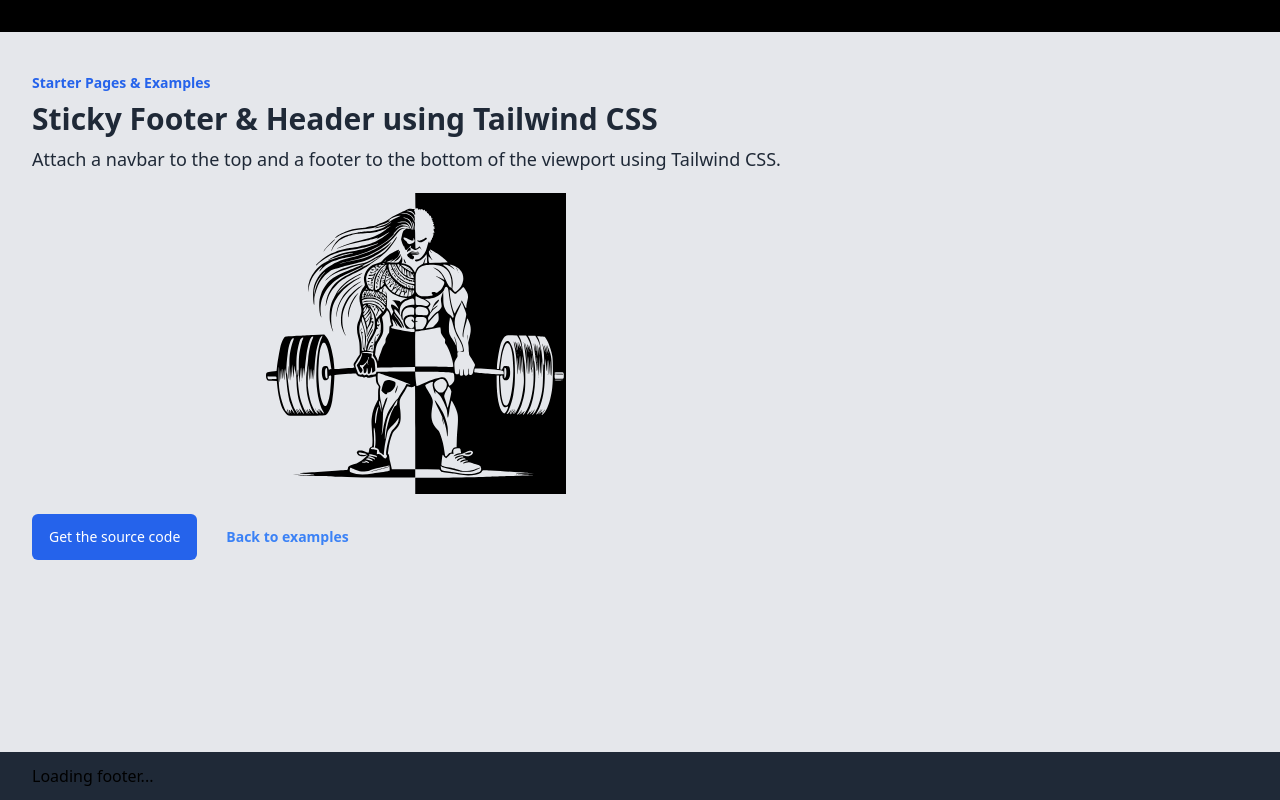
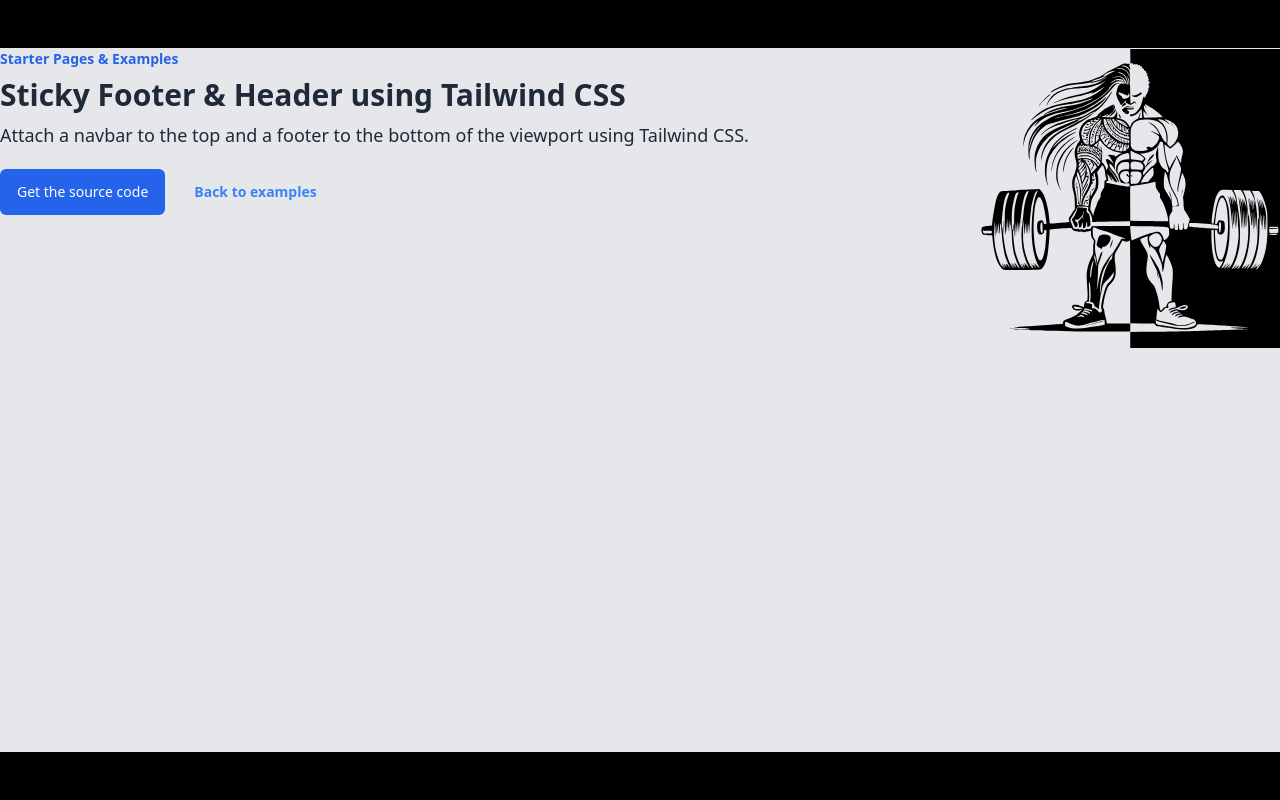
Before and after one commit to ckhine/coaching, a website: page index.html in a window 1280 px wide. Drawn offline with nearby package versions, Linux system fonts and the light colour scheme.

Commit message:
update template

```diff
--- a/index.html
+++ b/index.html
@@ -20,7 +20,7 @@
 
 <body class="bg-gray-200 h-screen flex flex-col" x-data="{ showModal: false }">
   <!-- ========== HEADER ========== -->
-  <header class="flex flex-wrap sm:justify-start sm:flex-nowrap z-50 w-full bg-[#000000] border-b border-gray-200 text-sm py-4 dark:bg-gray-800 dark:border-gray-700">
+  <header class="flex flex-wrap sm:justify-start sm:flex-nowrap z-50 w-full bg-[#000000] border-b border-gray-200 text-sm py-6 dark:bg-gray-800 dark:border-gray-700">
       <nav class="max-w-[120rem] w-full mx-auto px-4 sm:flex sm:items-center sm:justify-between sm:px-6 lg:px-8" aria-label="Global" hx-get="/v1/header" hx-trigger="load">
       </nav>
   </header>
@@ -28,18 +28,16 @@
 
   <!-- ========== MAIN CONTENT ========== -->
   <main id="content" role="main" class="shrink-0">
-    <div class="max-w-[115rem] mx-auto py-10 px-4 sm:px-6 lg:px-8">
+    <div class="max-w-[115rem] mx-auto py-0 px-0 sm:px-0 lg:px-0">
+      <div class="grid grid-cols-1 lg:grid-cols-10 gap-8">
 
+        <!-- Left Column (70%) -->
+        <div class="lg:col-span-7">
           <!-- Page Heading -->
           <header class="max-w-3xl">
             <p class="mb-2 text-sm font-semibold text-blue-600">Starter Pages &amp; Examples</p>
             <h1 class="block text-2xl font-bold text-gray-800 sm:text-3xl dark:text-white">Sticky Footer &amp; Header using Tailwind CSS</h1>
             <p class="mt-2 text-lg text-gray-800 dark:text-gray-400">Attach a navbar to the top and a footer to the bottom of the viewport using Tailwind CSS.</p>
-
-        <!-- SVG Logo -->
-        <div class="mt-5 flex justify-center">
-          <img src="assets/images/cyrus.svg" alt="Cyrus SVG" width="300" height="300">
-        </div>
 
             <div class="mt-5 flex flex-col items-center gap-2 sm:flex-row sm:gap-3">
               <a class="w-full sm:w-auto inline-flex justify-center items-center gap-x-3 text-center bg-blue-600 hover:bg-blue-700 border border-transparent text-white text-sm font-medium rounded-md focus:outline-none focus:ring-2 focus:ring-blue-600 focus:ring-offset-2 focus:ring-offset-white transition py-3 px-4 dark:focus:ring-offset-gray-800" href="https://github.com/htmlstreamofficial/preline/tree/main/examples/html" target="_blank">
@@ -52,11 +50,22 @@
           </header>
           <!-- End Page Heading -->
         </div>
+
+        <!-- Right Column (30%) -->
+        <div class="lg:col-span-3 flex justify-end items-start">
+          <!-- SVG Logo aligned to the top right -->
+          <img src="assets/images/cyrus.svg" alt="Cyrus SVG" class="w-[300px] h-[300px] transform translate-x-[1px] -translate-y-[1px]" />
+
+        </div>
+
+      </div>
+    </div>
   </main>
+
   <!-- ========== END MAIN CONTENT ========== -->
 
   <!-- ========== FOOTER ========== -->
-  <footer class="mt-auto py-3 bg-gray-800">
+  <footer class="mt-auto py-3 bg-[#000000]">
     <nav class="max-w-[120rem] w-full mx-auto px-4 sm:flex sm:items-center sm:justify-between sm:px-6 lg:px-8" aria-label="Global" hx-get="/v1/footer" hx-trigger="load" hx-indicator="#loadingFooter">
       <div id="footer" hx-target="#footer" hx-swap="outerHTML">
         <div id="loadingFooter">Loading footer...</div>
```
Also changed, not shown: assets/css/output.css. Lines whose indentation alone changed are shown as unchanged.
